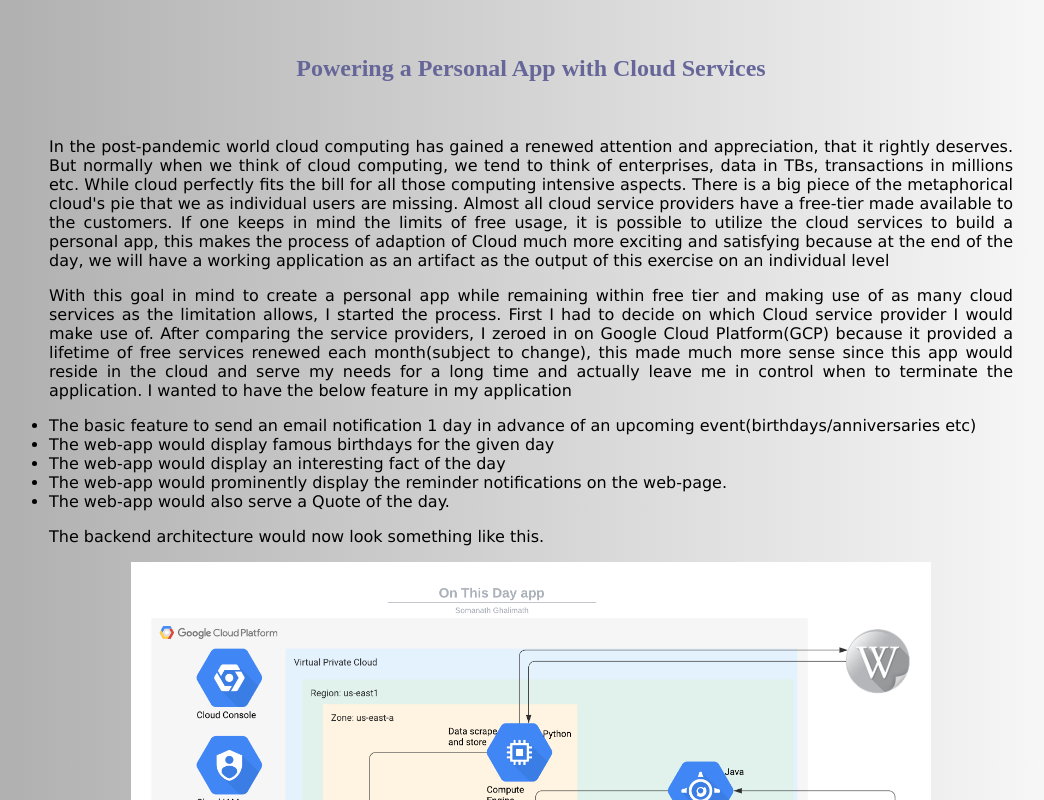
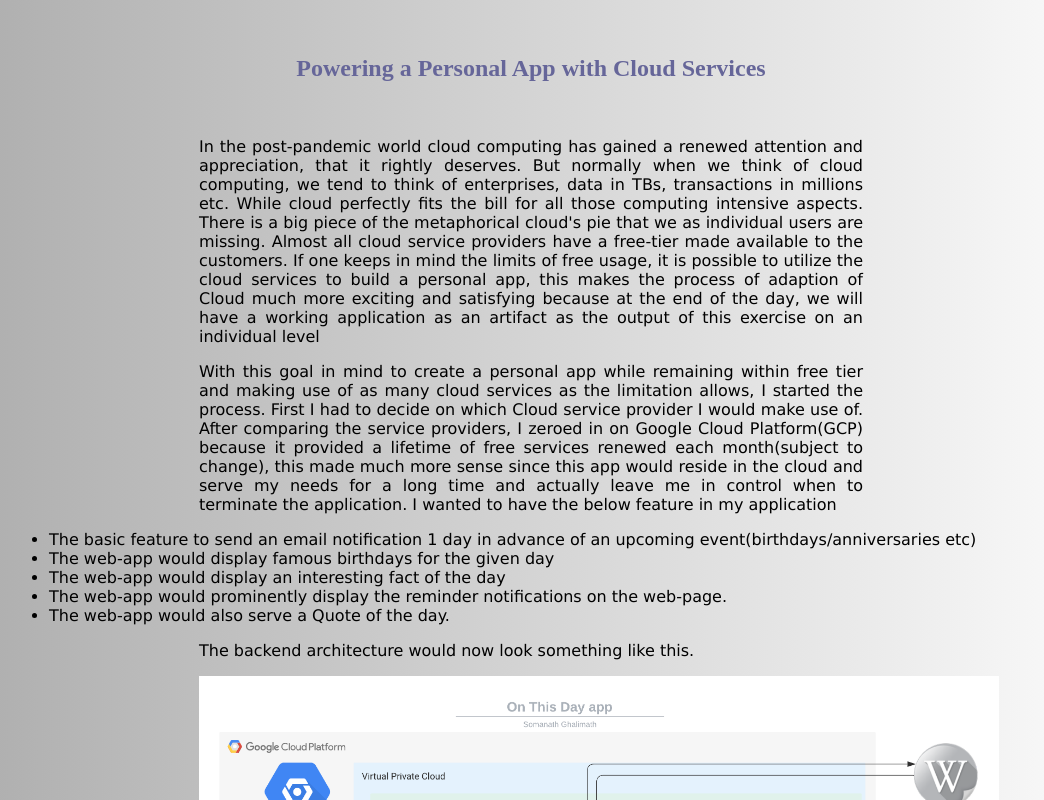
Before and after one commit to somanathghalimath/somanathghalimath.github.io, a plain HTML site: page src/gcp-free-tier-app-arch.html in a window 1280 px wide. Shown: the top 800 px of the page, without its empty margins (109-1153 px from the left). Drawn offline with Linux system fonts and the light colour scheme.

Commit message:
Update gcp-free-tier-app-arch.html

```diff
--- a/src/gcp-free-tier-app-arch.html
+++ b/src/gcp-free-tier-app-arch.html
@@ -15,8 +15,8 @@ body {
 }
 p {
   text-align: justify;
-  padding-left: 150px;
-  padding-right: 150px;
+  padding-left: 300px;
+  padding-right: 300px;
   font-family: verdana;
 }
 </style>
```
